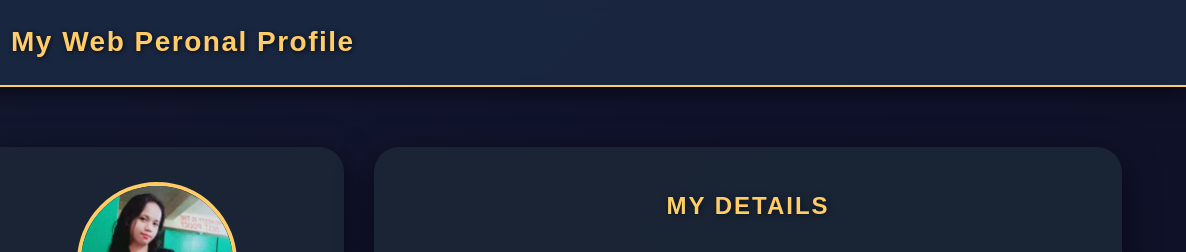
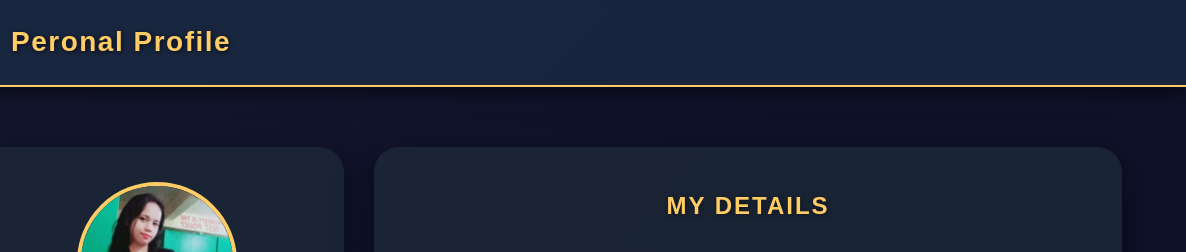
Before and after one commit to cabacojunaviegabiana-max/2209_WEB101_CABACO, a plain HTML site: page index.html in a window 1280 px wide. Shown: the top 252 px of the page, 94-1280 px from the left. Drawn offline with Linux system fonts and the light colour scheme.

Commit message:
index.html

```diff
--- a/index.html
+++ b/index.html
@@ -1,14 +1,14 @@
 <!DOCTYPE html>
 <meta charset="UTF-8" />
 <meta name="viewport" content="width=device-width, initial-scale=1.0" />
-<title>My Web Personal Profile</title>
+<title>Personal Profile</title>
 <link rel="stylesheet" href="style.css" />
 <script src="https://kit.fontawesome.com/a076d05399.js" crossorigin="anonymous"></script>
 </head>
 <body>
 <div class="header">
 <img src="https://cdn-icons-png.flaticon.com/512/4712/4712109.png" />
-<h2>My Web Peronal Profile</h2>
+<h2>Peronal Profile</h2>
 </div>
 
 
@@ -60,4 +60,5 @@ Hello there! I'm Junavie Cabaco, a 19-year-old student from Bestlink College Of
 <button class="btn">Share now</button>
 
 </body>
+
 </html>
```
